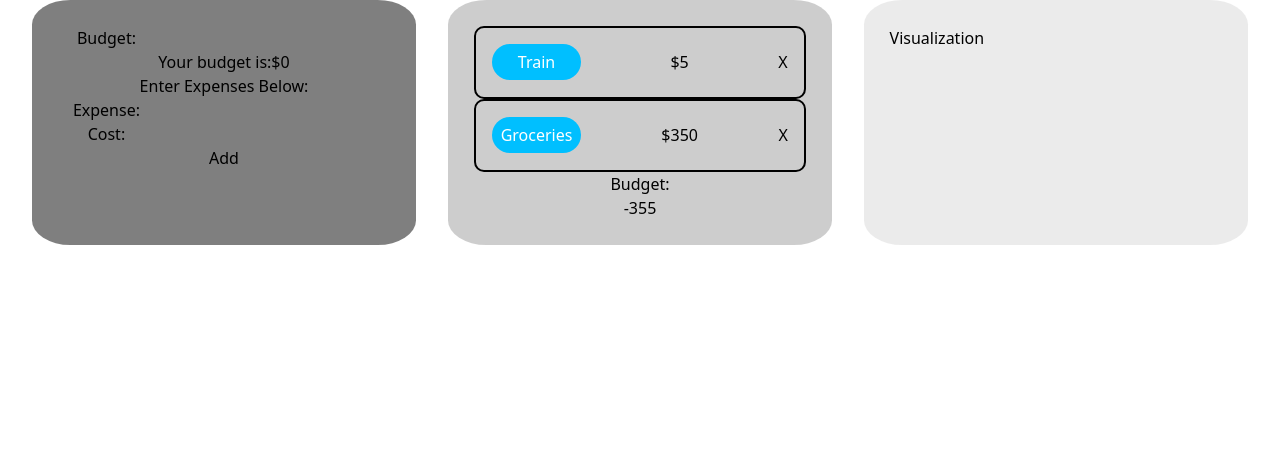
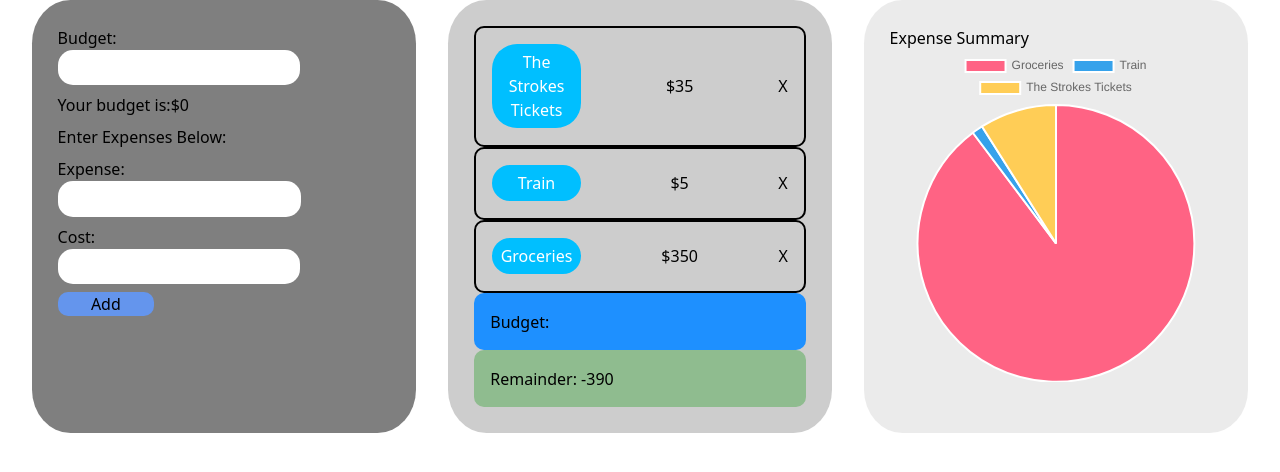
Before and after one commit to leslieturai/5146-website, a website with bundled scripts: page index.html in a window 1280 px wide. Built offline with nearby package versions, Linux system fonts and the light colour scheme.

Commit message:
Chart and styles added

```diff
--- a/index.html
+++ b/index.html
@@ -10,7 +10,7 @@
 <body>
     <main class="flex flex-row justify-evenly" id="content-container">
         <!--Row One-->
-        <div id="content-row-one" class="content-row flex flex-col items-center">
+        <div id="content-row-one" class="content-row flex flex-col items-start gap-2">
             <label for="budget-input">
                 Budget:
                 <input type="number" id="budget-input">
@@ -31,21 +31,44 @@
         </div>
         <!--Row Two-->
         <div id="content-row-two" class="content-row flex flex-col items-center">
-<!--             <div class="expense-item">
-                <p class="expense-label">Groceries</p>
-                <p class="expense-slice-cost">$350</p>
-                <button class="expense-remove-button">X</button>
-            </div> -->
-
             <p id="expense-budget">Budget: </p>
-            <p id="budget-remainer">Remainder: </p>
+            <p id="budget-remainder">Remainder: </p>
         </div>
         <!--Row Three-->
         <div id="content-row-three" class="content-row">
-            <h2>Visualization</h2>
+            <h2>Expense Summary</h2>
+            <div id="chartContainer">
+                <canvas id="myChart"></canvas>
+            </div>
         </div>
     </main>
 </body>
 </html>
 <script type="module" src="./utils/expenseFunctions.js"></script>
 <script type="module" src="./utils/budgetFunctions.js"></script>
+<!--Import Chart.js-->
+<script src="https://cdn.jsdelivr.net/npm/chart.js"></script>
+<!--Render Expense Data-->
+<script type="module">
+    import { getExpenseLabels, getCosts } from "./utils/expenseFunctions.js"
+
+    const ctx = document.getElementById('myChart');
+
+    const data = {
+    labels: getExpenseLabels(),
+    datasets: [{
+        data: getCosts(),
+        backgroundColor: [
+        'rgb(255, 99, 132)',
+        'rgb(54, 162, 235)',
+        'rgb(255, 205, 86)'
+        ],
+        hoverOffset: 4
+    }]
+    };
+
+    new Chart(ctx, {
+    type: "pie",
+    data: data
+    });
+</script>
--- a/src/input.css
+++ b/src/input.css
@@ -1,6 +1,10 @@
 @import "tailwindcss";
 
-
+input {
+    padding: 2%;
+    background-color: white;
+    border-radius: 15px;
+}
 
 .content-row {
     padding: 2%;
@@ -18,6 +22,13 @@
 
 #content-row-three{
     background-color: rgba(216, 216, 216, 0.5);
+}
+
+#add-expense-button {
+    padding-left: 10%;
+    padding-right: 10%;
+    background-color: cornflowerblue;
+    border-radius: 10px;
 }
 
 .expense-item {
@@ -43,3 +54,17 @@
     background-color:deepskyblue;
     border-radius: 25px;
 }
+
+#expense-budget, #budget-remainder {
+    padding: 5%;
+    width: 100%;
+    border-radius: 10px;
+}
+
+#expense-budget {
+    background-color: dodgerblue;
+}
+
+#budget-remainder {
+    background-color: darkseagreen;
+}
--- a/utils/expenseFunctions.js
+++ b/utils/expenseFunctions.js
@@ -9,7 +9,7 @@ const budgetInput = document.querySelector("#budget-input")
 const expenseBudget = document.querySelector("#expense-budget")
 
 // Remainder display
-const remainder = document.querySelector("#budget-remainer")
+const remainder = document.querySelector("#budget-remainder")
 
 // Elements to add expense
 const newExpName = document.querySelector("#expense-name-field")
@@ -19,6 +19,25 @@ const addExpButton = document.querySelector("#add-expense-button")
 
 var budget = 0
 var expenses = 0
+
+// Budget items array
+var budgetArray = [
+    {
+        id: 0,
+        label: "Groceries",
+        cost: 350
+    },
+    {
+        id: 1,
+        label: "Train",
+        cost: 5
+    },
+    {
+        id: 2,
+        label: "The Strokes Tickets",
+        cost: 35
+    },
+]
 
 
 // Functionality to add expenses
@@ -52,21 +71,23 @@ function calculateRemainder () {
 }
 
 
+export function getExpenseLabels () {
+    let tempLabels = []
+    for (let i = 0; i < budgetArray.length; i++) {
+        tempLabels.push(budgetArray[i].label)
+    }
+    return tempLabels
+}
+
+export function getCosts () {
+    let tempCosts = []
+    for (let i = 0; i < budgetArray.length; i++) {
+        tempCosts.push(budgetArray[i].cost)
+    }
+    return tempCosts
+}
 
 
-// Budget items array
-var budgetArray = [
-    {
-        id: 0,
-        label: "Groceries",
-        cost: 350
-    },
-    {
-        id: 1,
-        label: "Train",
-        cost: 5
-    },
-]
 
 
 
@@ -74,7 +95,7 @@ for (let i = 0; i < budgetArray.length; i++) {
     addExpenseItem(budgetArray[i].label, budgetArray[i].cost, budgetItemContainer)
 }
 
-remainder.innerHTML = budget - calculateRemainder()
+remainder.innerHTML = "Remainder: " + Number(budget - calculateRemainder())
 
 
 
```
Also changed, not shown: src/output.css, utils/visualizationFunctions.js (added).
